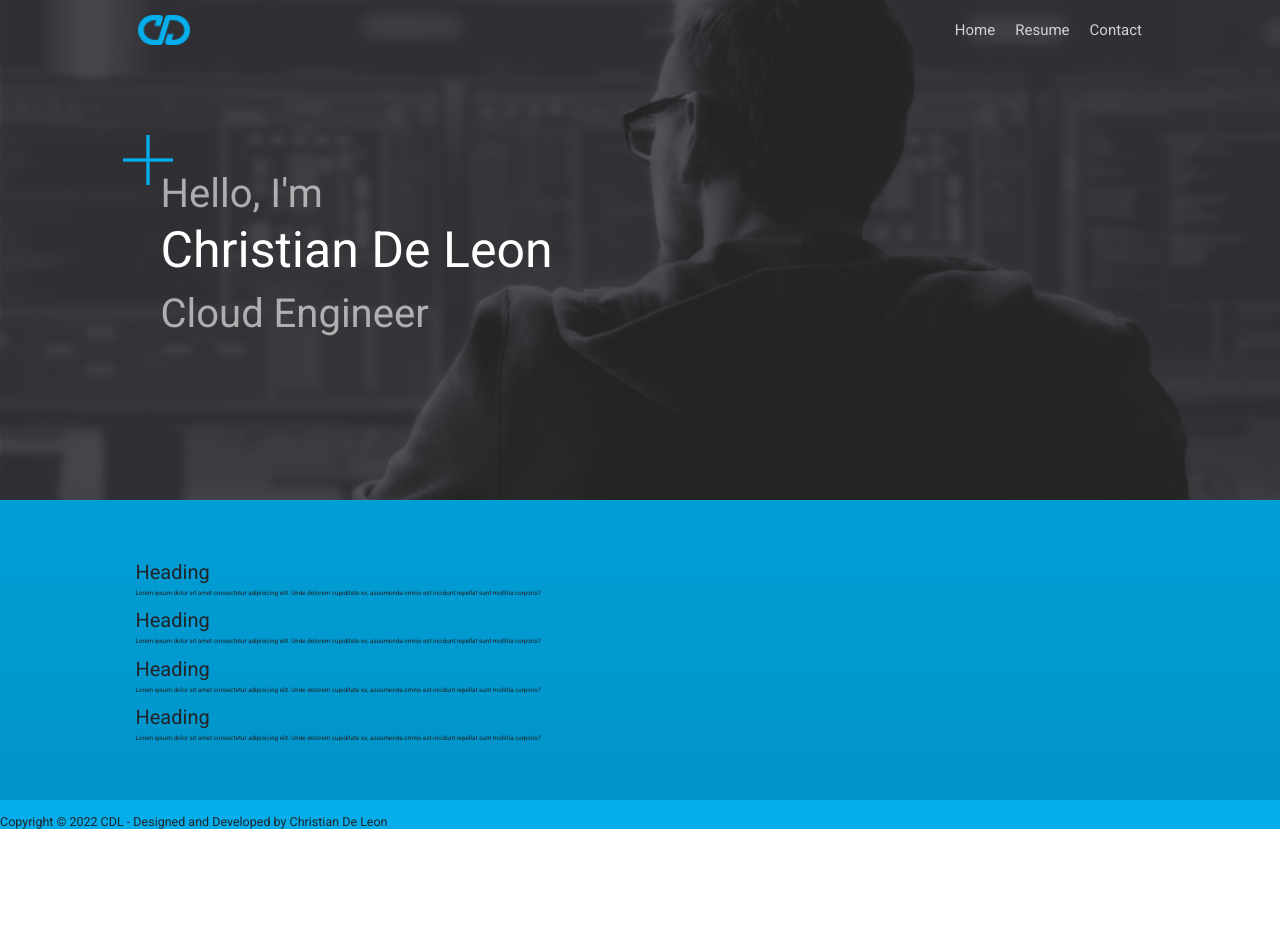
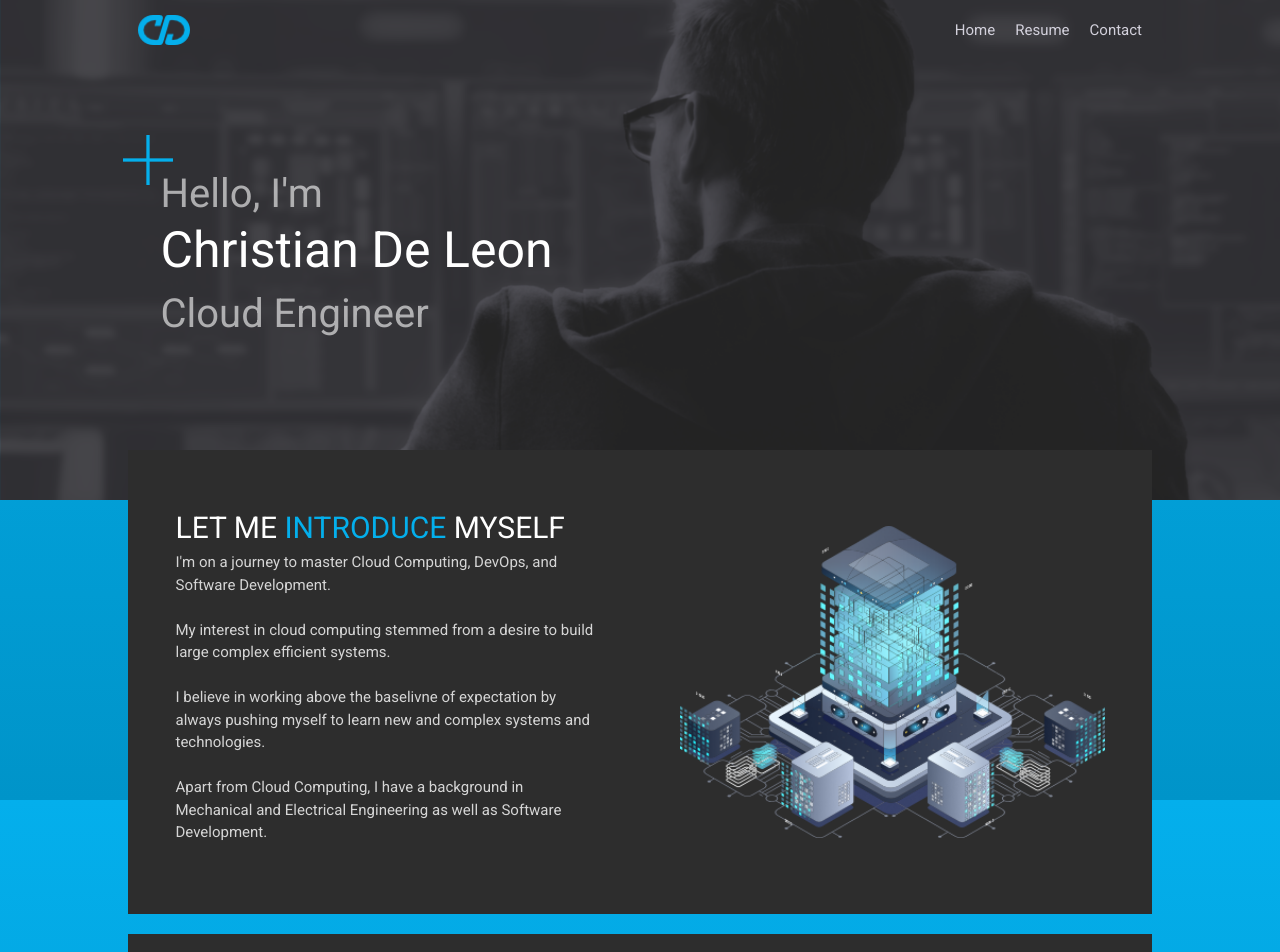
Before and after one commit to christian-deleon/christian-deleon.github.io, a React (Create React App) app: page / in a window 1280 px wide. Shown: the top 952 px of the page. Before the commit the page ends 829 px from the top, so only its background shows below. Built offline with nearby package versions, Linux system fonts and the light colour scheme.

Commit message:
finished intro block

```diff
--- a/src/App.css
+++ b/src/App.css
@@ -15,6 +15,23 @@ body, html {
     background-image: linear-gradient(var(--color-primary), #0094C9);
 }
 
+h1 {
+    font-size: 4rem;
+}
+
+h2 {
+    font-size: 3rem;
+}
+
+h3 {
+    font-size: 2rem;
+}
+
+p {
+    font-size: 1.5rem;
+    margin-top: 0;
+}
+
 .list {
     list-style: none;
     padding-left: 0;
@@ -29,11 +46,24 @@ a {
 /* Blocks */
 
 .block {
-    --padding-vertical: 6rem;
-    padding: var(--padding-vertical) 2rem;
+    padding: 0 2rem;
+    top: -70px;
+    position: relative;
 }
 
 .container {
     max-width: 1024px;
     margin: 0 auto;
 }
+
+/* Grids */
+
+.grid {
+    display: grid;
+}
+
+@media screen and (min-width: 768px) {
+    .grid--1x2 {
+        grid-template-columns: repeat(2, 1fr);
+    }
+}
--- a/src/pages/home/index.jsx
+++ b/src/pages/home/index.jsx
@@ -1,4 +1,5 @@
 import React, { Component } from "react";
+import Infra1 from "../../assets/images/infra-1.png";
 import "./style.css";
 
 class Home extends Component {
@@ -18,40 +19,51 @@ class Home extends Component {
         </section>
 
         <section className="block">
-          <div className="container grid grid--1x2">
-            <h2 className="block__heading">Heading</h2>
+          <div className="container grid grid--1x2 about-container">
+            <div className="about__content">
+              <h2 className="about__heading">LET ME <span className="heading-highlight">INTRODUCE</span> MYSELF</h2>
+              <p>
+                I'm on a journey to master Cloud Computing, DevOps, and
+                Software Development.
+                <br />
+                <br />
+                My interest in cloud computing stemmed
+                from a desire to build large complex efficient systems.
+                <br />
+                <br />
+                I believe in working above the baselivne of expectation by always
+                pushing myself to learn new and complex systems and
+                technologies.
+                <br />
+                <br />
+                Apart from Cloud Computing, I have a background in
+                Mechanical and Electrical Engineering as well as Software
+                Development.
+              </p>
+            </div>
+            <img src={Infra1} alt="" className="intro-image" />
+          </div>
+
+          <div className="container grid grid--1x2 about-container">
+            <div className="about__content">
+              <h2 className="about__heading">Heading</h2>
               <p>
                 Lorem ipsum dolor sit amet consectetur adipisicing elit. Unde
                 dolorem cupiditate ex, assumenda omnis est incidunt repellat sunt
                 mollitia corporis?
               </p>
             </div>
+          </div>
 
-          <div className="container grid grid--1x2">
-            <h2 className="block__heading">Heading</h2>
+          <div className="container grid grid--1x2 about-container">
+            <div className="about__content">
+              <h2 className="about__heading">Heading</h2>
               <p>
                 Lorem ipsum dolor sit amet consectetur adipisicing elit. Unde
                 dolorem cupiditate ex, assumenda omnis est incidunt repellat sunt
                 mollitia corporis?
               </p>
             </div>
-
-          <div className="container grid grid--1x2">
-            <h2 className="block__heading">Heading</h2>
-            <p>
-              Lorem ipsum dolor sit amet consectetur adipisicing elit. Unde
-              dolorem cupiditate ex, assumenda omnis est incidunt repellat sunt
-              mollitia corporis?
-            </p>
-          </div>
-
-          <div className="container grid grid--1x2">
-            <h2 className="block__heading">Heading</h2>
-            <p>
-              Lorem ipsum dolor sit amet consectetur adipisicing elit. Unde
-              dolorem cupiditate ex, assumenda omnis est incidunt repellat sunt
-              mollitia corporis?
-            </p>
           </div>
         </section>
       </React.Fragment>
--- a/src/pages/home/style.css
+++ b/src/pages/home/style.css
@@ -40,7 +40,6 @@
 
 .hero__heading {
     margin: 0;
-    font-size: 4rem;
     font-weight: 500;
 }
 
@@ -52,7 +51,6 @@
 
 @media screen and (min-width: 768px) {
     .hero__heading {
-        margin: 0;
         font-size: 5rem;
         font-weight: 500;
     }
@@ -60,6 +58,39 @@
     .hero__header-soft {
         font-size: 4rem;
         font-weight: 400;
-        opacity: 60%;
     }
 }
+
+/* About */
+
+.about-container {
+    background-color: var(--color-secondary);
+    margin: 2rem auto;
+}
+
+/* Intro */
+
+.intro-image {
+    height: auto;
+    width: 100%;
+    padding: 4rem;
+    justify-self: center;
+    align-self: center;
+}
+
+.about__content {
+    color: white;
+    margin: 6rem 4rem;
+}
+
+.about__content > h2 {
+    font-size: 3rem;
+}
+
+.about__content > p {
+    opacity: 80%;
+}
+
+.heading-highlight {
+    color: var(--color-primary);
+}
```
Also changed, not shown: src/assets/images/infra-1.png (added). Lines whose indentation alone changed are shown as unchanged.
